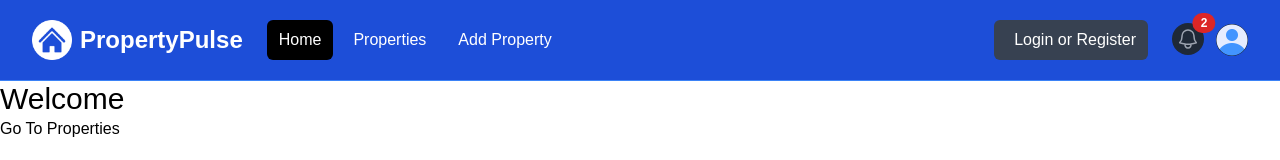
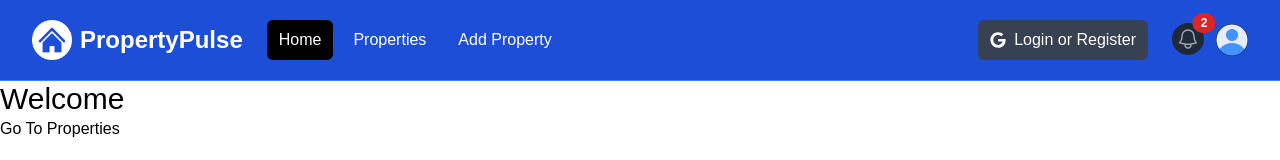
Before and after one commit to NtonBala/property-pulse, a Next.js app: page / in a window 1280 px wide. Shown: the top 160 px of the page. Built offline with nearby package versions, Linux system fonts and the light colour scheme.

Commit message:
Add Google icon to Login button

```diff
--- a/components/Navbar.jsx
+++ b/components/Navbar.jsx
@@ -2,6 +2,7 @@
 import Link from 'next/link';
 import logo from '@/assets/images/logo-white.png';
 import profileDefault from '@/assets/images/profile.png';
+import { FaGoogle } from 'react-icons/fa';
 
 const Navbar = () => {
   return (
@@ -52,7 +53,7 @@
           <div className="hidden md:block md:ml-6">
             <div className="flex items-center">
               <button className="flex items-center text-white bg-gray-700 hover:bg-gray-900 hover:text-white rounded-md px-3 py-2">
-                <i className="fa-brands fa-google text-white mr-2"></i>
+                <FaGoogle className="text-white mr-2" />
                 <span>Login or Register</span>
               </button>
             </div>
```
